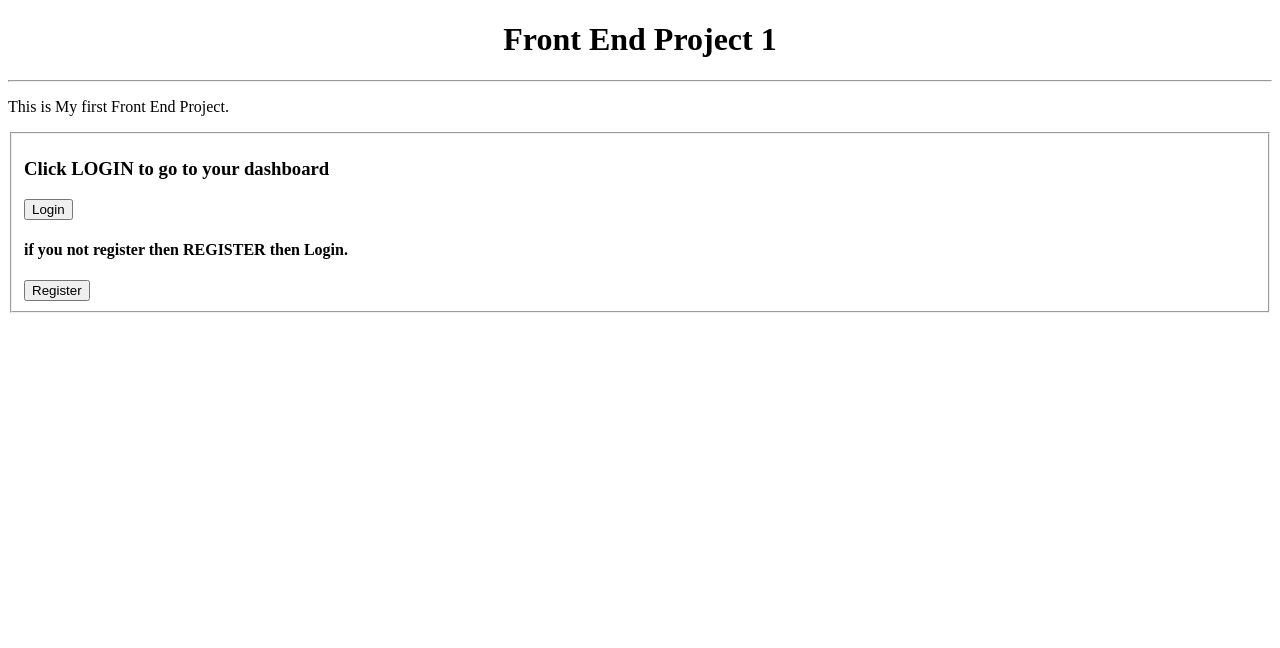
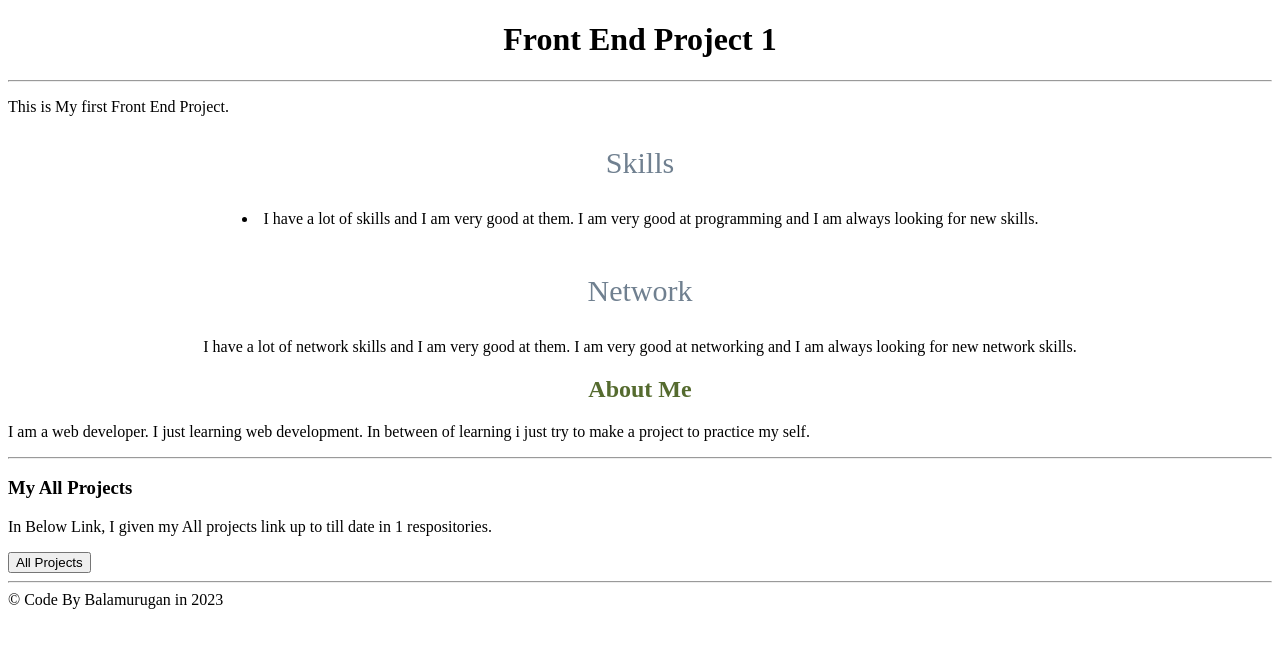
Before and after one commit to Balamuruganpm/frontend-project1, a plain HTML site: page index.html in a window 1280 px wide. Drawn offline with Linux system fonts and the light colour scheme.

Commit message:
Update index.html

```diff
--- a/index.html
+++ b/index.html
@@ -5,8 +5,9 @@
 <head>
 
 <meta charset="UTF-8">
+<meta name="viewport" content="width=device-width, initial-scale=1">
 
-<link rel="stylesheet" href="style.css">
+<link rel="stylesheet" href="/style.css">
 
 <title>Home Page</title>
 
@@ -18,17 +19,33 @@
 
 <p>This is My first Front End Project.</p>
 
-<div class="fieldset1">
-  <fieldset>
-    <form>
-      <h3>Click LOGIN to go to your dashboard
-      </h3>
+      <div class="work">
+       <p class="work-heading">Skills</p>
+       <li class="work-text">I have a lot of skills and I am very good at them. I am very good at programming and I am always looking for new skills.</p></li>
+      </div>
 
-      <a href="login.html"><input type="button" value="Login"></a>
-      <h4>if you not register then REGISTER then Login.</h4><a href="register.html"><input type="button" value="Register"></a>
-    </form>
-  </fieldset>
-</div>
+      <div class="work">
+        <p class="work-heading">Network</p>
+        <p class="work-text">I have a lot of network skills and I am very good at them. I am very good at networking and I am always looking for new network skills.</p>
+      </div>
+    </div>
+
+    <div class="about-me">
+      <div class="aboutme">
+        <h2>About Me</h2></div>
+        <p>I am a web developer. I just learning web development. In between of learning i just try to make a project to practice my self.</p>
+    </div><hr>
+
+    <div class="myallproject">
+      <h3>My All Projects</h3>
+      <p>In Below Link, I given my All projects link up to till date in 1 respositories.</p>
+      <a href=""><input type="button" value="All Projects"></a>
+    </div><hr>
+
+
+  <footer class="footer">
+    <div class="copy">© Code By Balamurugan in 2023</div>
+  </footer>
 
 </body>
 
```
